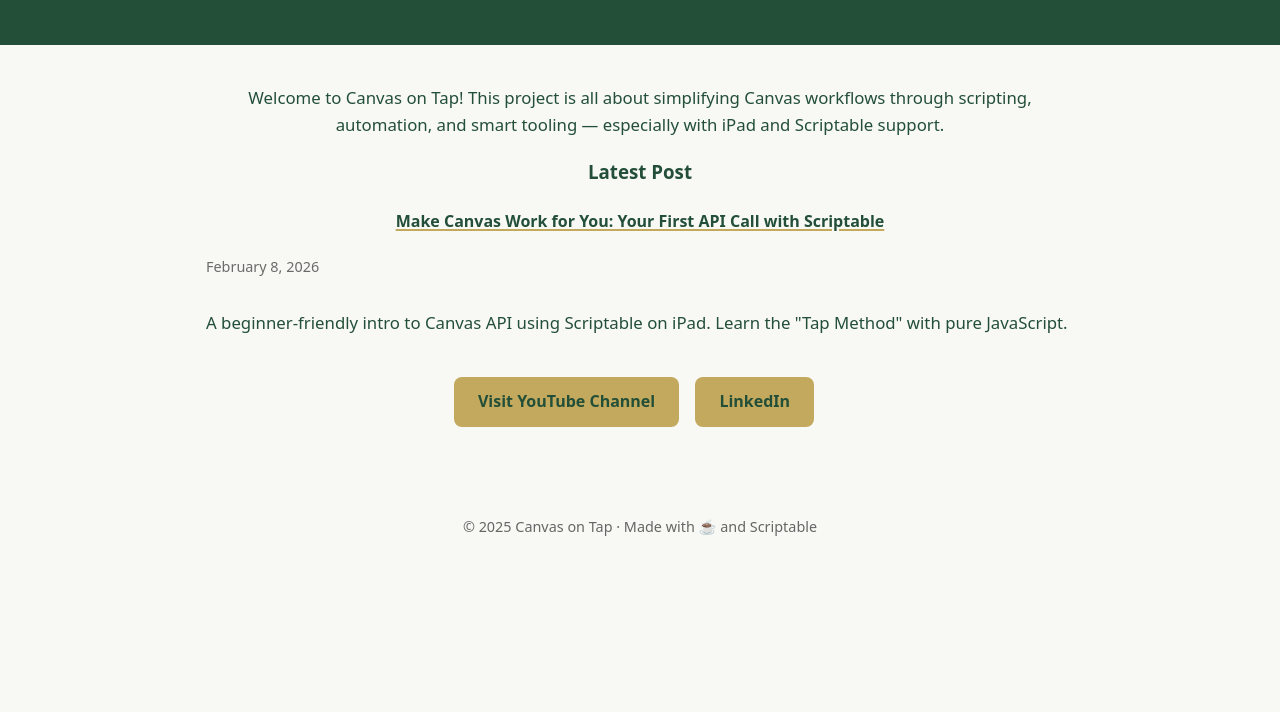
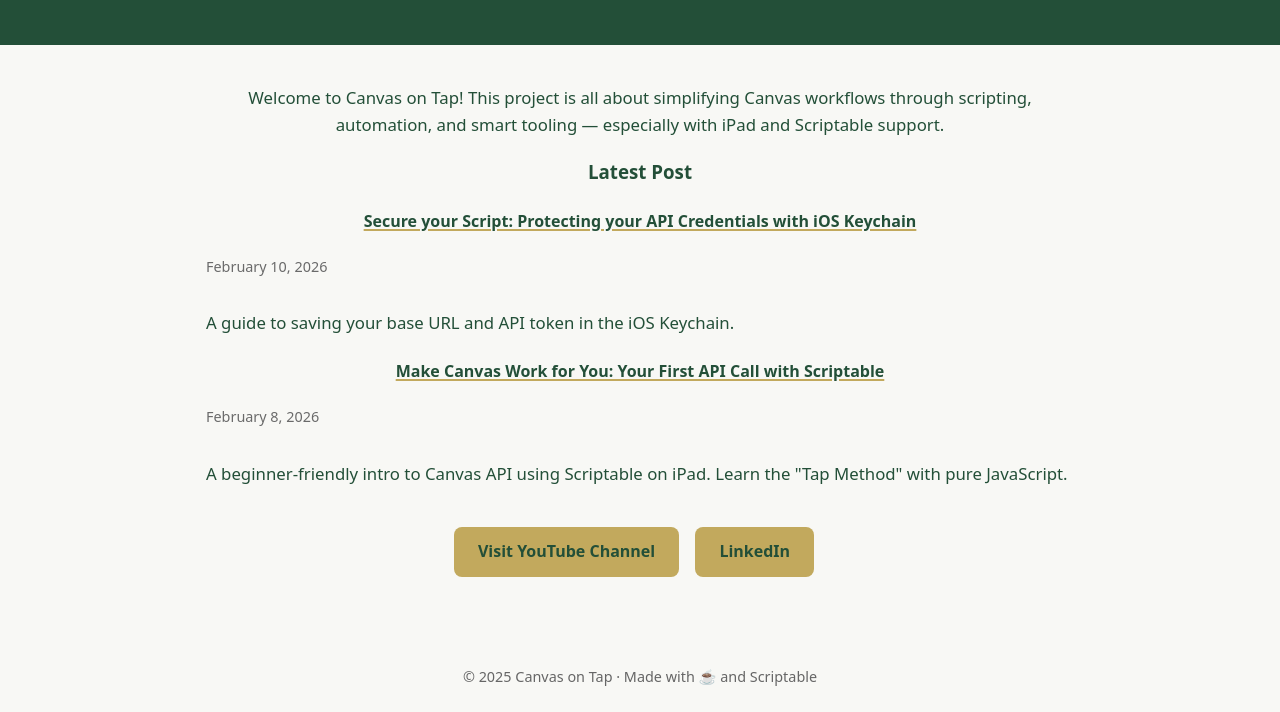
Before and after one commit to canvasontap/canvasontap.github.io, a plain HTML site: page index.html in a window 1280 px wide. Shown: the part 134-846 px from the top of the page. Before the commit the page ends 800 px from the top, so only its background shows below. Drawn offline with Linux system fonts and the light colour scheme.

Commit message:
Update index.html
added additional blog link

```diff
--- a/index.html
+++ b/index.html
@@ -21,6 +21,15 @@
     </p>
 
           <h3>Latest Post</h3>
+    <article class="post-teaser">
+    <h4>
+      <a href="/blog/secure-your-script.html">
+        Secure your Script: Protecting your API Credentials with iOS Keychain
+      </a>
+    </h4>
+    <p class="post-meta">February 10, 2026</p>
+    <p>A guide to saving your base URL and API token in the iOS Keychain.</p>
+  </article>
   <article class="post-teaser">
     <h4>
       <a href="/blog/first-canvas-api-scriptable.html">
```
